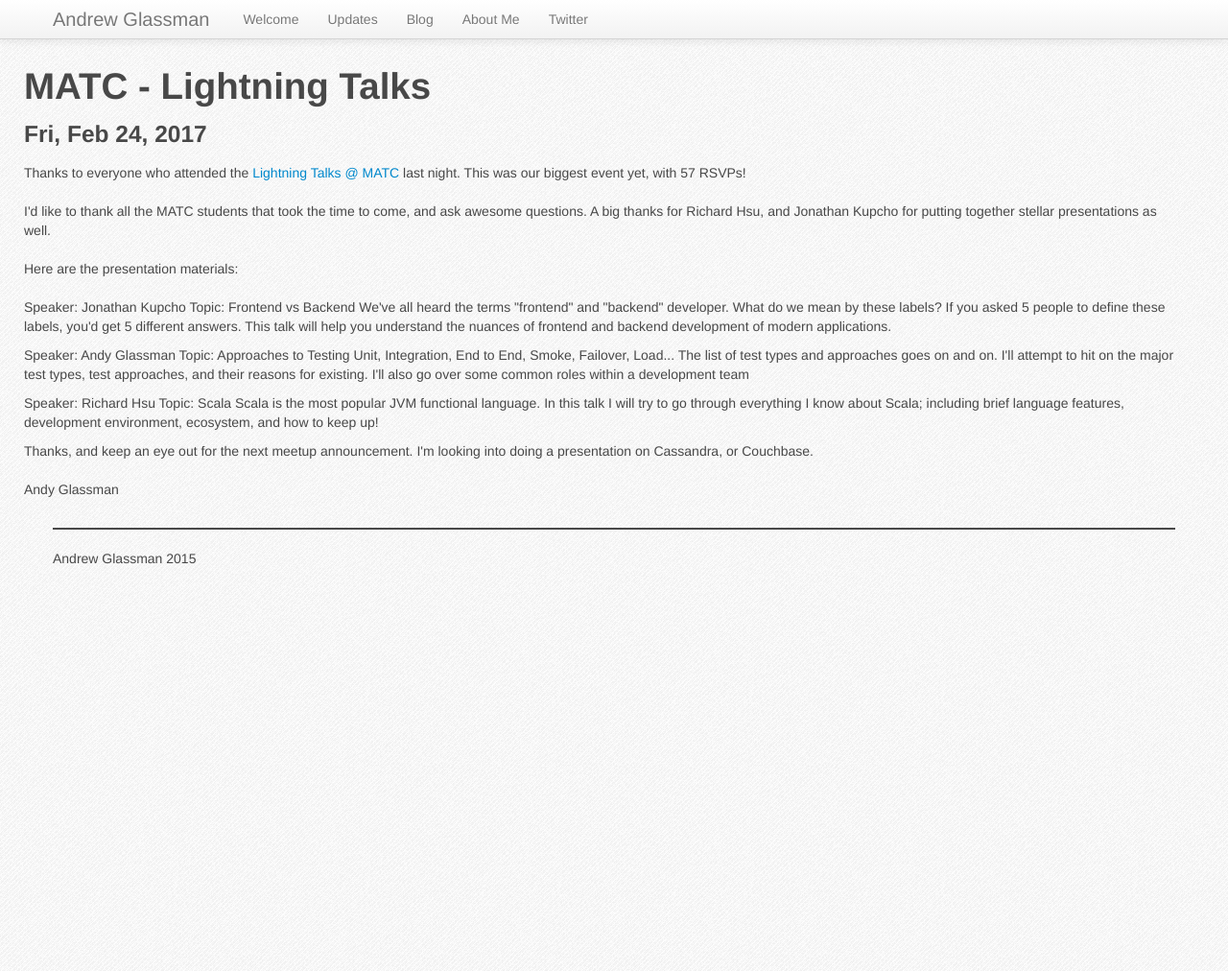
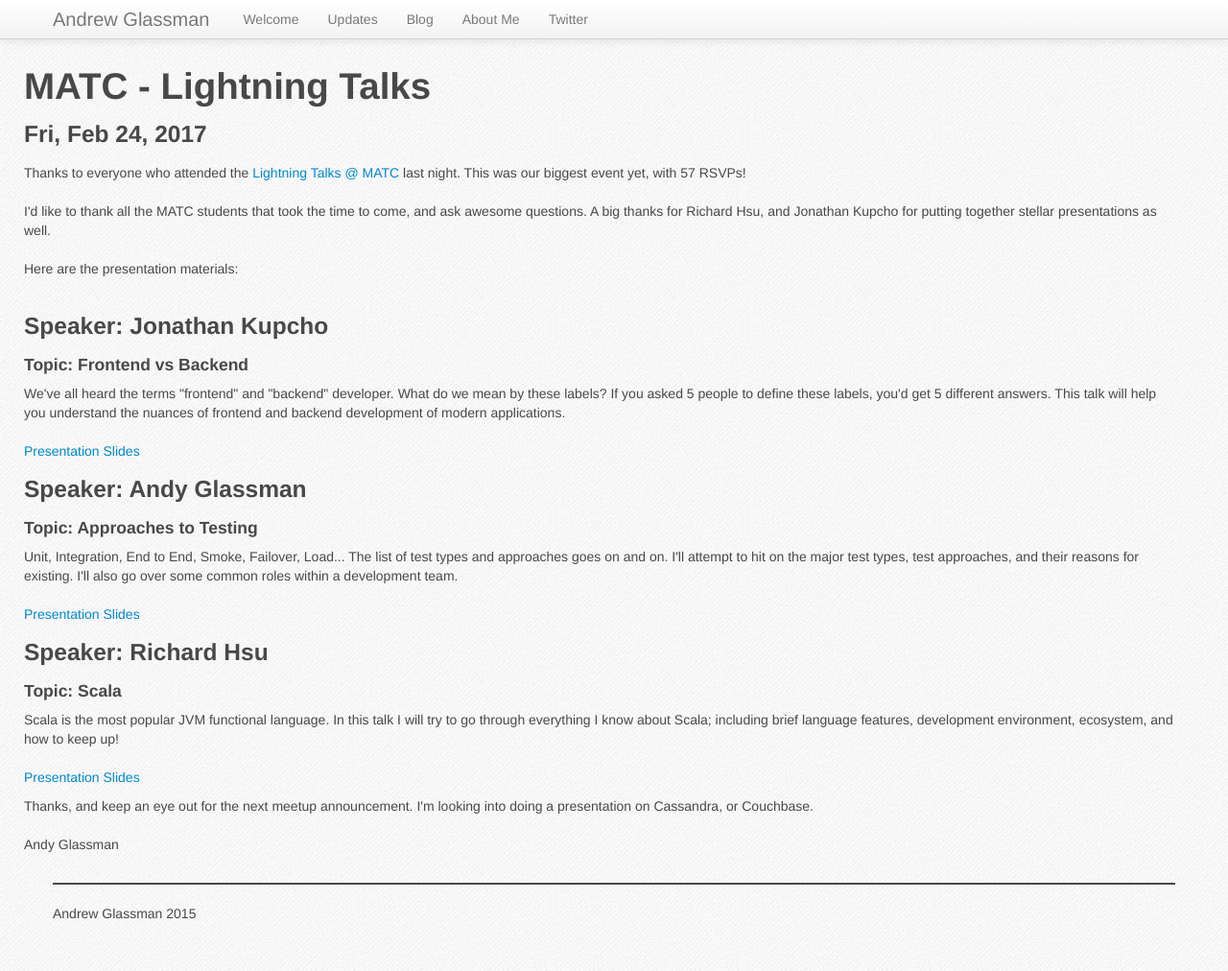
Before and after one commit to aglassman/aglassman.github.io, a Jekyll site: the page built from _posts/2017-2-24-Greater-MilwaukeeJavaMeetup.html, in a window 1280 px wide and 1012 px high. Shown: the whole window at 96% size. Built offline with Jekyll 4.4.1, drawn with Linux system fonts in a browser that asks for light colours.

Commit message:
Updated slides

```diff
--- a/_posts/2017-2-24-Greater-MilwaukeeJavaMeetup.html
+++ b/_posts/2017-2-24-Greater-MilwaukeeJavaMeetup.html
@@ -12,27 +12,29 @@ I'd like to thank all the MATC students that took the time to come, and ask awes
 Here are the presentation materials:<br><br>
 
 <p>
-Speaker: Jonathan Kupcho
+<h3>Speaker: Jonathan Kupcho</h3>
+<h4>Topic: Frontend vs Backend</h4>
 
-Topic: Frontend vs Backend
-
-We've all heard the terms "frontend" and "backend" developer.  What do we mean by these labels?  If you asked 5 people to define these labels, you'd get 5 different answers.  This talk will help you understand the nuances of frontend and backend development of modern applications.
+We've all heard the terms "frontend" and "backend" developer.  What do we mean by these labels?  If you asked 5 people to define these labels, you'd get 5 different answers.  This talk will help you understand the nuances of frontend and backend development of modern applications.<br><br>
+<a href="https://github.com/GreaterMKEMeetup/lightning-talks-2017-02-23/raw/master/frontvsback.pptx">Presentation Slides</a>
 </p>
 
 <p>
-Speaker: Andy Glassman
+<h3>Speaker: Andy Glassman </h3>
 
-Topic: Approaches to Testing
+<h4>Topic: Approaches to Testing</h4>
 
-Unit, Integration, End to End, Smoke, Failover, Load... The list of test types and approaches goes on and on.  I'll attempt to hit on the major test types,  test approaches, and their reasons for existing. I'll also go over some common roles within a development team
+Unit, Integration, End to End, Smoke, Failover, Load... The list of test types and approaches goes on and on.  I'll attempt to hit on the major test types,  test approaches, and their reasons for existing. I'll also go over some common roles within a development team. <br><br>
+<a href="https://docs.google.com/presentation/d/1648vx5_nEBA_BIvh0aGmcQoG8OeCa3TFT71SXlosLN0">Presentation Slides</a>
 </p>
 
 <p>
-Speaker: Richard Hsu
+<h3>Speaker: Richard Hsu</h3>
 
-Topic: Scala
+<h4>Topic: Scala</h4>
 
-Scala is the most popular JVM functional language. In this talk I will try to go through everything I know about Scala;  including brief language features, development environment, ecosystem, and how to keep up!
+Scala is the most popular JVM functional language. In this talk I will try to go through everything I know about Scala;  including brief language features, development environment, ecosystem, and how to keep up! <br><br>
+<a href="http://slides.com/richardhsu/scala-in-a-nutshell">Presentation Slides</a>
 </p>
 
 <p>
```
